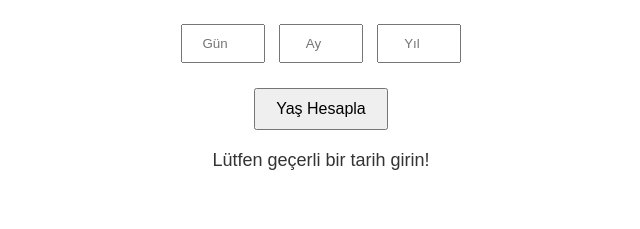
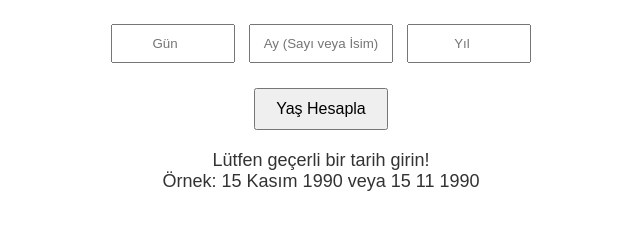
Before and after one commit to ERDEM-COULD/YAS-HESAPLAMA, a plain HTML site: page index.html in a window 1280 px wide. Both pictures are taken after a click on the button "Yaş Hesapla". Shown: the part 61-290 px from the top of the page, without its empty margins (319-959 px from the left). Drawn offline with Linux system fonts and the light colour scheme.

Commit message:
Update index.html

```diff
--- a/index.html
+++ b/index.html
@@ -1,5 +1,5 @@
 <!DOCTYPE html>
-<html lang="en">
+<html lang="tr">
 <head>
   <meta charset="UTF-8">
   <meta name="viewport" content="width=device-width, initial-scale=1.0">
@@ -16,8 +16,11 @@
     input {
       padding: 10px;
       margin: 5px;
-      width: 60px;
+      width: 100px;
       text-align: center;
+    }
+    #month {
+      width: 120px;
     }
     button {
       padding: 10px 20px;
@@ -28,6 +31,7 @@
       margin-top: 20px;
       font-size: 18px;
       color: #333;
+      white-space: pre-line;
     }
   </style>
 </head>
@@ -36,27 +40,52 @@
 <h1>Yaş Hesaplama</h1>
 <div class="input-container">
   <input type="number" id="day" placeholder="Gün" min="1" max="31">
-  <input type="number" id="month" placeholder="Ay" min="1" max="12">
+  <input type="text" id="month" placeholder="Ay (Sayı veya İsim)">
   <input type="number" id="year" placeholder="Yıl" min="1900" max="2100">
 </div>
 <button onclick="calculateAge()">Yaş Hesapla</button>
 <div class="result" id="result"></div>
 
 <script>
+  const months = {
+    'ocak': 1, 'şubat': 2, 'mart': 3, 'nisan': 4, 'mayıs': 5, 'haziran': 6,
+    'temmuz': 7, 'ağustos': 8, 'eylül': 9, 'ekim': 10, 'kasım': 11, 'aralık': 12,
+    'january': 1, 'february': 2, 'march': 3, 'april': 4, 'may': 5, 'june': 6,
+    'july': 7, 'august': 8, 'september': 9, 'october': 10, 'november': 11, 'december': 12
+  };
+
+  function parseMonth(monthInput) {
+    // Sayı olarak girilmişse
+    const monthNumber = parseInt(monthInput);
+    if (!isNaN(monthNumber) && monthNumber >= 1 && monthNumber <= 12) {
+      return monthNumber;
+    }
+
+    // Yazı olarak girilmişse
+    const monthLower = monthInput.toLowerCase().trim();
+    if (months.hasOwnProperty(monthLower)) {
+      return months[monthLower];
+    }
+
+    return NaN; // Geçersiz giriş
+  }
+
   function calculateAge() {
     // Kullanıcıdan tarih bilgilerini al
     const birthDay = parseInt(document.getElementById("day").value);
-    const birthMonth = parseInt(document.getElementById("month").value);
+    const monthInput = document.getElementById("month").value;
     const birthYear = parseInt(document.getElementById("year").value);
 
+    const birthMonth = parseMonth(monthInput);
+
     if (isNaN(birthDay) || isNaN(birthMonth) || isNaN(birthYear)) {
-      document.getElementById("result").innerText = "Lütfen geçerli bir tarih girin!";
+      document.getElementById("result").innerText = "Lütfen geçerli bir tarih girin!\nÖrnek: 15 Kasım 1990 veya 15 11 1990";
       return;
     }
 
     const today = new Date();
     const currentYear = today.getFullYear();
-    const currentMonth = today.getMonth() + 1; // Aylar 0-11 olduğu için +1
+    const currentMonth = today.getMonth() + 1;
     const currentDay = today.getDate();
 
     // Yaşı hesapla
@@ -66,7 +95,7 @@
 
     if (ageDays < 0) {
       ageMonths -= 1;
-      ageDays += new Date(currentYear, currentMonth - 1, 0).getDate(); // Önceki ayın gün sayısı
+      ageDays += new Date(currentYear, currentMonth - 1, 0).getDate();
     }
 
     if (ageMonths < 0) {
@@ -81,9 +110,17 @@
     }
     const daysToNextBirthday = Math.ceil((nextBirthday - today) / (1000 * 60 * 60 * 24));
 
+    // Ay ismini bul
+    const monthNames = [
+      "Ocak", "Şubat", "Mart", "Nisan", "Mayıs", "Haziran",
+      "Temmuz", "Ağustos", "Eylül", "Ekim", "Kasım", "Aralık"
+    ];
+    const monthName = monthNames[birthMonth - 1];
+
     // Sonucu ekrana yazdır
     document.getElementById("result").innerText =
-      `Siz ${ageYears} yıl ${ageMonths} ay ${ageDays} gün yaşındasınız.\n` +
+      `Doğum Tarihiniz: ${birthDay} ${monthName} ${birthYear}\n` +
+      `Yaşınız: ${ageYears} yıl ${ageMonths} ay ${ageDays} gün\n` +
       `${daysToNextBirthday} gün sonra ${ageYears + 1}. yaşınıza geçeceksiniz.`;
   }
 </script>
```
